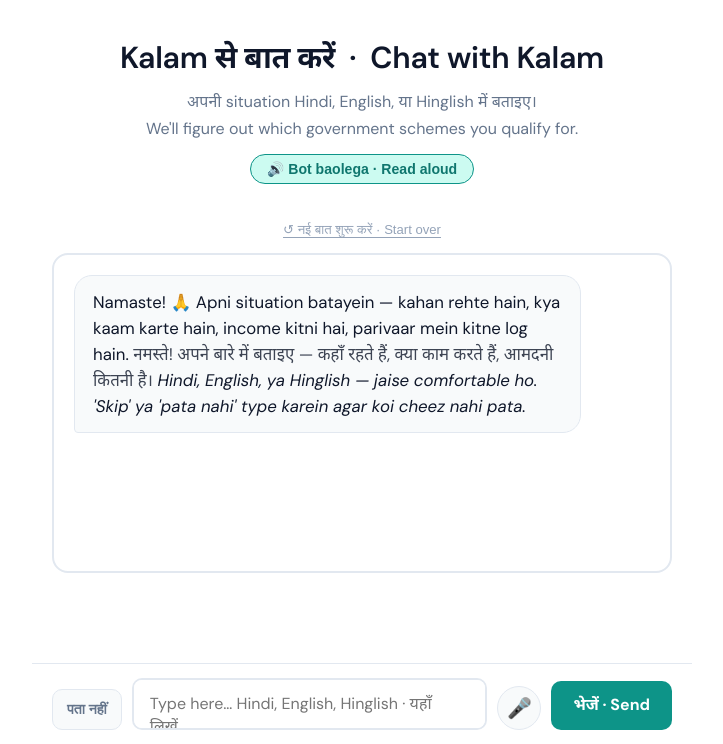
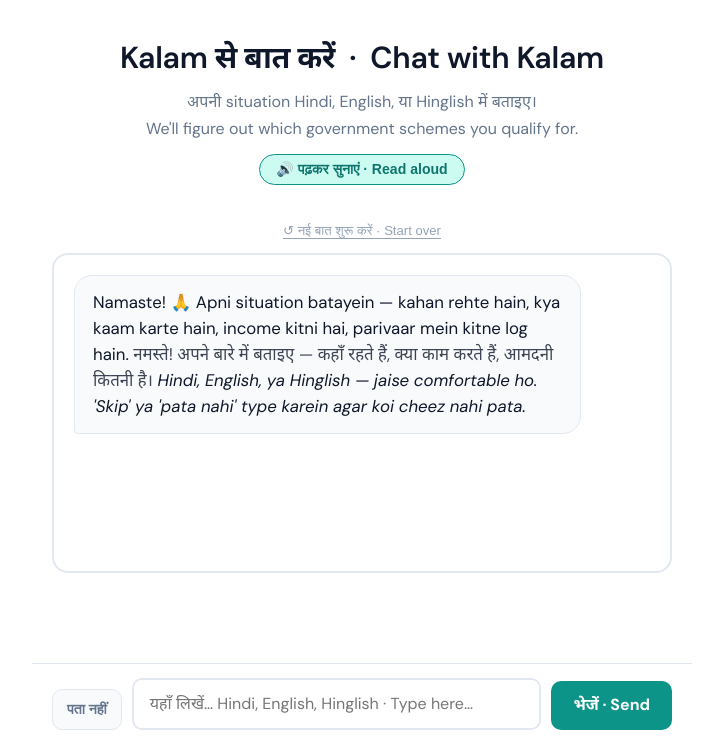
Before and after one commit to VeerR13/KALAM-CBC, a FastAPI app: page /chat in a window 1280 px wide. Shown: the part 56-800 px from the top of the page, without its empty margins (278-1001 px from the left). Run offline with FastAPI, Linux system fonts and the light colour scheme.

Commit message:
refactor: Hindi-only TTS, remove mic, fix UI text language
- TTS now reads only the Hindi portion of messages (splits on "·",
  takes first segment); Hinglish chat messages read as-is
- Removed voice input mic button (HTML, JS, CSS) — feature not ready
- All page UI strings now in proper Hindi · English bilingual format
  (was Hinglish: "Bot baolega", "Nayi baat shuru ho rahi hai", etc.)
- Hinglish kept only in chat conversation content

Co-Authored-By: Claude Sonnet 4.6 <noreply@anthropic.com>

```diff
--- a/web/static/css/style.css
+++ b/web/static/css/style.css
@@ -1143,32 +1143,6 @@ input[type="range"] { width: 100%; accent-color: var(--primary); cursor: pointer
     color: var(--text-muted);
 }
 
-/* Mic button next to send */
-.chat-mic {
-    flex-shrink: 0;
-    width: 44px; height: 44px;
-    border-radius: 50%;
-    border: 1.5px solid var(--border);
-    background: var(--bg-soft);
-    font-size: 20px;
-    cursor: pointer;
-    display: flex; align-items: center; justify-content: center;
-    transition: background 0.15s, border-color 0.15s, box-shadow 0.15s;
-    user-select: none;
-}
-.chat-mic:hover { background: var(--primary-light); border-color: var(--primary); }
-.chat-mic:disabled { opacity: 0.4; cursor: not-allowed; }
-
-/* Pulsing red ring while recording */
-.chat-mic.recording {
-    background: #FEE2E2;
-    border-color: #EF4444;
-    animation: chat-mic-pulse 1s ease-in-out infinite;
-}
-@keyframes chat-mic-pulse {
-    0%, 100% { box-shadow: 0 0 0 0 rgba(239, 68, 68, 0.4); }
-    50%       { box-shadow: 0 0 0 8px rgba(239, 68, 68, 0); }
-}
 
 /* Bot bubbles: slightly larger font for legibility */
 .chat-bubble.bot {
--- a/web/templates/chat.html
+++ b/web/templates/chat.html
@@ -12,9 +12,9 @@
         </p>
         <button class="chat-tts-toggle" id="chat-tts-toggle"
                 aria-pressed="true"
-                title="Bot baolega / Read aloud toggle"
+                title="पढ़कर सुनाएं / Read aloud toggle"
                 onclick="toggleAutoSpeak()">
-            🔊 Bot baolega · Read aloud
+            🔊 पढ़कर सुनाएं · Read aloud
         </button>
     </div>
 
@@ -43,7 +43,7 @@
     <!-- Chat window -->
     <div class="chat-window" id="chat-window">
         <div class="chat-bubble bot thinking-bubble" id="opening-loader">
-            Loading… · लोड हो रहा है…
+            लोड हो रहा है… · Loading…
         </div>
     </div>
 
@@ -51,15 +51,11 @@
 
 <!-- Fixed bottom input bar -->
 <div class="chat-input-row" id="chat-input-row">
-    <button class="chat-skip-btn" onclick="sendSkip()" title="I don't know · पता नहीं">
+    <button class="chat-skip-btn" onclick="sendSkip()" title="पता नहीं · I don't know">
         पता नहीं
     </button>
     <textarea class="chat-input" id="chat-input"
-        placeholder="Type here… Hindi, English, Hinglish · यहाँ लिखें…" rows="1"></textarea>
-    <button class="chat-mic" id="chat-mic"
-            aria-label="Voice input · बोलकर भेजें"
-            title="Bolo · Speak"
-            onclick="startVoiceInput()">🎤</button>
+        placeholder="यहाँ लिखें… Hindi, English, Hinglish · Type here…" rows="1"></textarea>
     <button class="chat-send" id="chat-send" onclick="sendMessage()">भेजें · Send</button>
 </div>
 {% endblock %}
@@ -78,7 +74,6 @@ let autoSpeakEnabled = true;
 const chatWindow = document.getElementById('chat-window');
 const chatInput  = document.getElementById('chat-input');
 const chatSend   = document.getElementById('chat-send');
-const chatMic    = document.getElementById('chat-mic');
 
 const CHAT_FIELD_LABELS = {
     age: 'Age · उम्र', gender: 'Gender · लिंग', state: 'State · राज्य',
@@ -100,6 +95,13 @@ function stripHtml(html) {
     return tmp.textContent || tmp.innerText || '';
 }
 
+// Extract only the Hindi portion: if text has "·", take everything before the first "·".
+// Bot conversation messages are Hinglish (no "·") and are returned as-is.
+function hindiOnly(text) {
+    const idx = text.indexOf('·');
+    return idx >= 0 ? text.slice(0, idx).trim() : text;
+}
+
 function addBubble(html, cls) {
     const div = document.createElement('div');
     div.className = 'chat-bubble ' + cls;
@@ -108,18 +110,16 @@ function addBubble(html, cls) {
     chatWindow.scrollTop = chatWindow.scrollHeight;
 
     // Auto-speak bot messages (not thinking or warning bubbles)
-    const isBot     = cls.includes('bot');
+    const isBot      = cls.includes('bot');
     const isThinking = cls.includes('thinking');
     const isWarning  = cls.includes('warning');
     if (isBot && !isThinking && !isWarning) {
-        const plainText = stripHtml(html);
-        if (autoSpeakEnabled) {
-            speakHindi(plainText);
-        }
+        const speakText = hindiOnly(stripHtml(html));
+        if (autoSpeakEnabled) speakHindi(speakText);
         // Tap-to-replay: clicking any bot bubble re-speaks it
         div.classList.add('bot-speakable');
-        div.setAttribute('title', 'Tap to re-read · दोबारा सुनें');
-        div.addEventListener('click', () => speakHindi(plainText));
+        div.setAttribute('title', 'दोबारा सुनें · Tap to re-read');
+        div.addEventListener('click', () => speakHindi(speakText));
     }
 
     return div;
@@ -129,7 +129,6 @@ function setInputEnabled(on) {
     chatSend.disabled = !on;
     chatInput.disabled = !on;
     document.querySelector('.chat-skip-btn').disabled = !on;
-    if (chatMic) chatMic.disabled = !on;
 }
 
 // ── Progress ──────────────────────────────────────────────────────────────────
@@ -187,7 +186,7 @@ async function sendMessage() {
     chatInput.style.height = 'auto';
 
     addBubble(escapeHtml(text), 'user');
-    const thinking = addBubble('Samajh raha hoon… · Thinking…', 'thinking');
+    const thinking = addBubble('समझ रहा हूँ… · Thinking…', 'thinking');
 
     try {
         const resp = await fetch('/api/chat', {
@@ -209,7 +208,7 @@ async function sendMessage() {
         }
         turnCount++;
     } catch (e) {
-        thinking.innerHTML = '⚠️ Error — please try again · कोई गड़बड़ी हुई';
+        thinking.innerHTML = '⚠️ कोई गड़बड़ी हुई · Error — please try again';
         thinking.className = 'chat-bubble bot warning';
     } finally {
         isInFlight = false;
@@ -236,7 +235,7 @@ async function resetChat() {
     document.getElementById('chat-progress').style.display = 'none';
     document.getElementById('chat-cta-row').style.display = 'none';
 
-    const thinking = addBubble('Nayi baat shuru ho rahi hai…', 'thinking');
+    const thinking = addBubble('नई बात शुरू हो रही है… · Starting over…', 'thinking');
     try {
         const resp = await fetch('/api/chat/reset', {
             method: 'POST',
@@ -249,7 +248,7 @@ async function resetChat() {
         addBubble(data.reply, 'bot');
     } catch (e) {
         thinking.remove();
-        addBubble('Error resetting. Please refresh.', 'bot warning');
+        addBubble('⚠️ कोई गड़बड़ी हुई · Error resetting. Please refresh.', 'bot warning');
     } finally {
         isInFlight = false;
         setInputEnabled(true);
@@ -277,7 +276,7 @@ async function init() {
     while (attempt < 3) {
         try {
             if (attempt > 0) {
-                loader.innerHTML = `Server shuru ho raha hai… · Starting up… (attempt ${attempt + 1}/3)`;
+                loader.innerHTML = `सर्वर शुरू हो रहा है… · Starting up… (${attempt + 1}/3)`;
             }
             const resp = await fetchWithTimeout('/api/chat/opening', 20000);
             const data = await resp.json();
@@ -292,7 +291,7 @@ async function init() {
             await new Promise(r => setTimeout(r, 3000));
         }
     }
-    loader.innerHTML = 'Server se connect nahi hua · Could not connect. Please refresh.';
+    loader.innerHTML = 'सर्वर से कनेक्ट नहीं हुआ · Could not connect. Please refresh.';
     loader.className = 'chat-bubble bot warning';
 }
 
@@ -302,80 +301,14 @@ function toggleAutoSpeak() {
     const btn = document.getElementById('chat-tts-toggle');
     btn.setAttribute('aria-pressed', String(autoSpeakEnabled));
     if (autoSpeakEnabled) {
-        btn.textContent = '🔊 Bot baolega · Read aloud';
+        btn.textContent = '🔊 पढ़कर सुनाएं · Read aloud';
         btn.classList.remove('tts-off');
     } else {
-        btn.textContent = '🔇 Bot chup hai · Read aloud: OFF';
+        btn.textContent = '🔇 बंद · Read aloud: OFF';
         btn.classList.add('tts-off');
-        // Stop any currently playing speech
         if ('speechSynthesis' in window) window.speechSynthesis.cancel();
     }
 }
-
-// ── Voice input ───────────────────────────────────────────────────────────────
-(function initVoiceInput() {
-    const SpeechRec = window.SpeechRecognition || window.webkitSpeechRecognition;
-    if (!SpeechRec) {
-        // Browser has no speech recognition — hide the mic button
-        if (chatMic) chatMic.style.display = 'none';
-        return;
-    }
-
-    const rec = new SpeechRec();
-    rec.lang          = 'hi-IN';  // accepts Hindi, English, and Hinglish
-    rec.interimResults = false;
-    rec.maxAlternatives = 1;
-    rec.continuous    = false;
-
-    let listening = false;
-
-    function setListening(on) {
-        listening = on;
-        if (!chatMic) return;
-        chatMic.classList.toggle('recording', on);
-        chatMic.setAttribute('aria-label', on
-            ? 'Listening… · सुन रहा हूँ…'
-            : 'Voice input · बोलकर भेजें');
-    }
-
-    rec.onstart = () => setListening(true);
-
-    rec.onresult = (e) => {
-        const transcript = e.results[0][0].transcript.trim();
-        if (transcript) {
-            chatInput.value = transcript;
-            // Trigger auto-resize
-            chatInput.style.height = 'auto';
-            chatInput.style.height = Math.min(chatInput.scrollHeight, 140) + 'px';
-            // Auto-send
-            sendMessage();
-        }
-    };
-
-    rec.onerror = (e) => {
-        // Ignore no-speech; surface other errors briefly
-        if (e.error !== 'no-speech') {
-            console.warn('SpeechRecognition error:', e.error);
-        }
-    };
-
-    rec.onend = () => setListening(false);
-
-    window.startVoiceInput = function () {
-        if (listening) {
-            rec.stop();
-            return;
-        }
-        // Stop any ongoing TTS before listening so mic doesn't pick it up
-        if ('speechSynthesis' in window) window.speechSynthesis.cancel();
-        try {
-            rec.start();
-        } catch (err) {
-            // Guard against already-started errors on rapid taps
-            console.warn('rec.start() error:', err);
-        }
-    };
-})();
 
 // ── Helpers ───────────────────────────────────────────────────────────────────
 function escapeHtml(s) {
```
